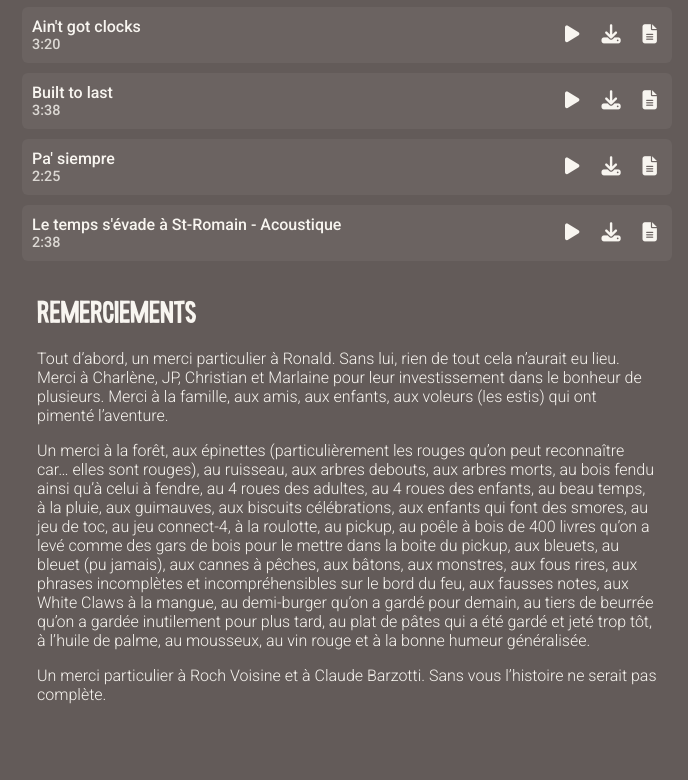
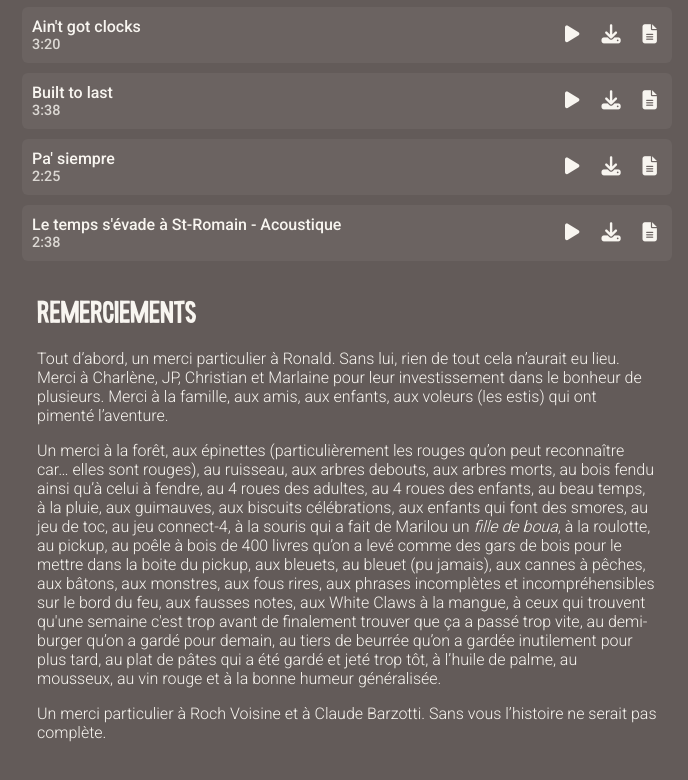
Before and after one commit to santo-romano/santo-romano.github.io, a plain HTML site: page index.html in a window 1280 px wide. Shown: the part 1236-2016 px from the top of the page, without its empty margins (293-981 px from the left). Before the commit the page ends 1990 px from the top, so only its background shows below. Drawn offline with Linux system fonts and the light colour scheme.

Commit message:
Ajout de remerciements

```diff
--- a/index.html
+++ b/index.html
@@ -31,7 +31,7 @@
             <div class="thanks">
                 <h2>Remerciements</h2>
                 <p>Tout d’abord, un merci particulier à Ronald<span class="hide">ino</span>. Sans lui, rien de tout cela n’aurait eu lieu. Merci à Charl<span class="hide">ine-Hél</span>ène, JP, Christian et Mar<span class="hide">ie-É</span>laine pour leur investissement dans le bonheur de plusieurs. Merci à la famille, aux amis, aux enfants, aux voleurs (les estis) qui ont pimenté l’aventure.</p>
-                <p>Un merci à la forêt, aux épinettes (particulièrement les rouges qu’on peut reconnaître car… elles sont rouges), au ruisseau, aux arbres debouts, aux arbres morts, au bois fendu ainsi qu’à celui à fendre, au 4 roues des adultes, au 4 roues des enfants, au beau temps, à la pluie, aux guimauves, aux biscuits célébrations, aux enfants qui font des smores, au jeu de toc, au jeu connect-4, à la roulotte, au pickup, au poêle à bois de 400 livres qu’on a levé comme des gars de bois pour le mettre dans la boite du pickup, aux bleuets, au bleuet (pu jamais), aux cannes à pêches, aux bâtons, aux monstres, aux fous rires, aux phrases incomplètes et incompréhensibles sur le bord du feu, aux fausses notes, aux White Claws à la mangue, au demi-burger qu’on a gardé pour demain, au tiers de beurrée qu’on a gardée inutilement pour plus tard, au plat de pâtes qui a été gardé et jeté trop tôt, à l’huile de palme, au mousseux, au vin rouge et à la bonne humeur généralisée.</p>
+                <p>Un merci à la forêt, aux épinettes (particulièrement les rouges qu’on peut reconnaître car… elles sont rouges), au ruisseau, aux arbres debouts, aux arbres morts, au bois fendu ainsi qu’à celui à fendre, au 4 roues des adultes, au 4 roues des enfants, au beau temps, à la pluie, aux guimauves, aux biscuits célébrations, aux enfants qui font des smores, au jeu de toc, au jeu connect-4, à la souris qui a fait de Marilou un <em>fille de boua</em></em>, à la roulotte, au pickup, au poêle à bois de 400 livres qu’on a levé comme des gars de bois pour le mettre dans la boite du pickup, aux bleuets, au bleuet (pu jamais), aux cannes à pêches, aux bâtons, aux monstres, aux fous rires, aux phrases incomplètes et incompréhensibles sur le bord du feu, aux fausses notes, aux White Claws à la mangue, à ceux qui trouvent qu'une semaine c'est trop avant de finalement trouver que ça a passé trop vite, au demi-burger qu’on a gardé pour demain, au tiers de beurrée qu’on a gardée inutilement pour plus tard, au plat de pâtes qui a été gardé et jeté trop tôt, à l’huile de palme, au mousseux, au vin rouge et à la bonne humeur généralisée.</p>
                 <p>Un merci particulier à Roch Voisine et à Claude Barzotti. Sans vous l’histoire ne serait pas complète.</p>
             </div>
 
```
